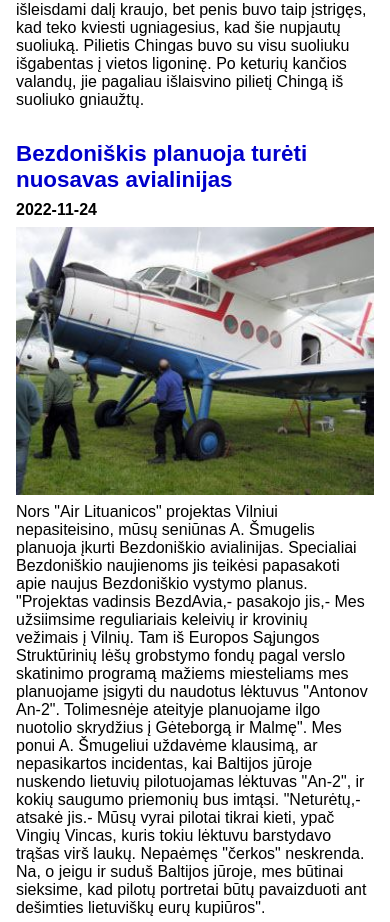
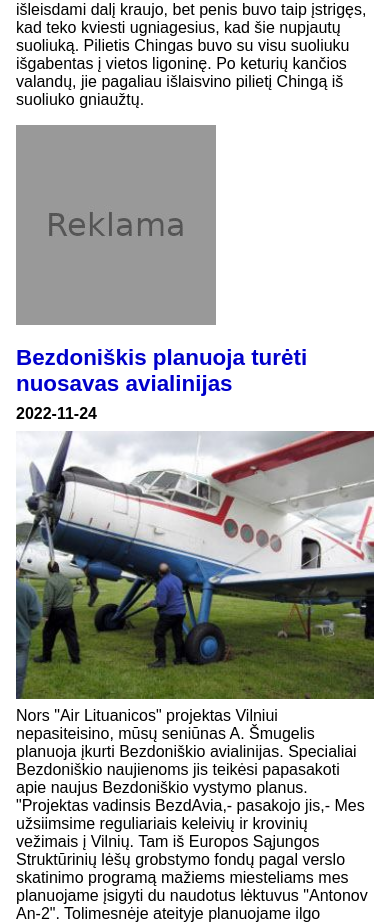
Before and after one commit to tgilvonas/bna-frontend, a website: page index.html in a window 390 px wide. Shown: the part 900-1822 px from the top of the page. Drawn offline with Linux system fonts and the light colour scheme.

Commit message:
Mobile banners and their CSS display rules were added

```diff
--- a/assets-src/sass-frontend/layout-and-main-components.scss
+++ b/assets-src/sass-frontend/layout-and-main-components.scss
@@ -82,6 +82,10 @@ input[type="text"], button {
   padding: var(--default-padding);
   .articles {
     max-width: calc(100% - var(--side-banners-width) - (2 * var(--default-padding)));
+    .banner-between-articles {
+      margin: 0 var(--default-margin);
+      display: none;
+    }
     article {
       padding: var(--default-padding);
       h2 {
@@ -170,6 +174,9 @@ footer {
     }
     .articles {
       max-width: 100%;
+      .banner-between-articles {
+        display: block;
+      }
     }
   }
 }
--- a/index.html
+++ b/index.html
@@ -80,6 +80,11 @@ Kai atvyko medikai, jie bandė Chingą išlaisvinti, iš penio išleisdami dalį
 Po keturių kančios valandų, jie pagaliau išlaisvino pilietį Chingą iš suoliuko gniaužtų.</p>
 					<div class="clearfix"></div>
 				</article>
+				<div class="banner-between-articles">
+					<a href="/">
+						<img src="/banners/200x200.jpg" alt="" />
+					</a>
+				</div>
 				<article>
 					<h2>
 						<a href="#">
@@ -96,6 +101,11 @@ Mes ponui A. Šmugeliui uždavėme klausimą, ar nepasikartos incidentas, kai Ba
 "Neturėtų,- atsakė jis.- Mūsų vyrai pilotai tikrai kieti, ypač Vingių Vincas, kuris tokiu lėktuvu barstydavo trąšas virš laukų. Nepaėmęs "čerkos" neskrenda. Na, o jeigu ir suduš Baltijos jūroje, mes būtinai sieksime, kad pilotų portretai būtų pavaizduoti ant dešimties lietuviškų eurų kupiūros".</p>
 					<div class="clearfix"></div>
 				</article>
+				<div class="banner-between-articles">
+					<a href="/">
+						<img src="/banners/200x200.jpg" alt="" />
+					</a>
+				</div>
 				<article>
 					<h2>
 						<a href="#">
@@ -109,6 +119,11 @@ Mes ponui A. Šmugeliui uždavėme klausimą, ar nepasikartos incidentas, kai Ba
 					<p>Puikus, nuostabiai fantastiškai praleistas vakaras! Į salę sugužėjo būrys entelektualų. Ponas gerai žinomas politikas Uspaskychas pristatė savo naująją knygą. Jis susirinkusiesiesiems išsamiai išaiškino naujovišką įdomią teoriją apie tai, kad viskas visatoje yra energija, ir kad kiekvienas turim savo vibracinį dažnį. Taip pat kitą teoriją apie tai, kad vyrai turi saulės energijos, o moterys - mėnulio energijos. Po to ponas Uspaskychas ant lentos nubraižė schemą, vaizduojančią prie Lietuvos prijungtus "Gazpromo" vamzdžius, ir gramatnai išaiškino visiems iš to kylančias priešpriešas, bei kaip jas reikia spręsti. Žmonės, nepraleiskite progos per ateinančius rinkimus balsuoti už Darbo Partiją!</p>
 					<div class="clearfix"></div>
 				</article>
+				<div class="banner-between-articles">
+					<a href="/">
+						<img src="/banners/200x200.jpg" alt="" />
+					</a>
+				</div>
 				<article>
 					<h2>
 						<a href="#">
```
Also changed, not shown: assets-dist/frontend-main.css.
